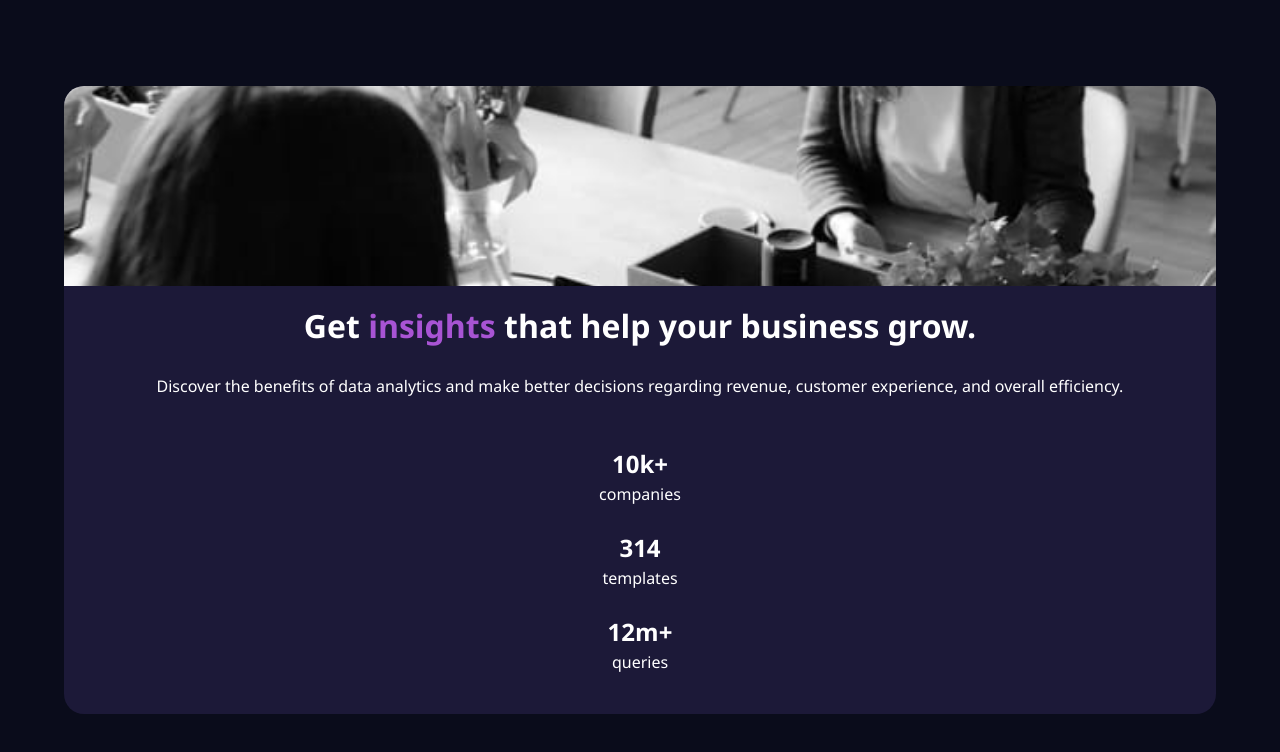
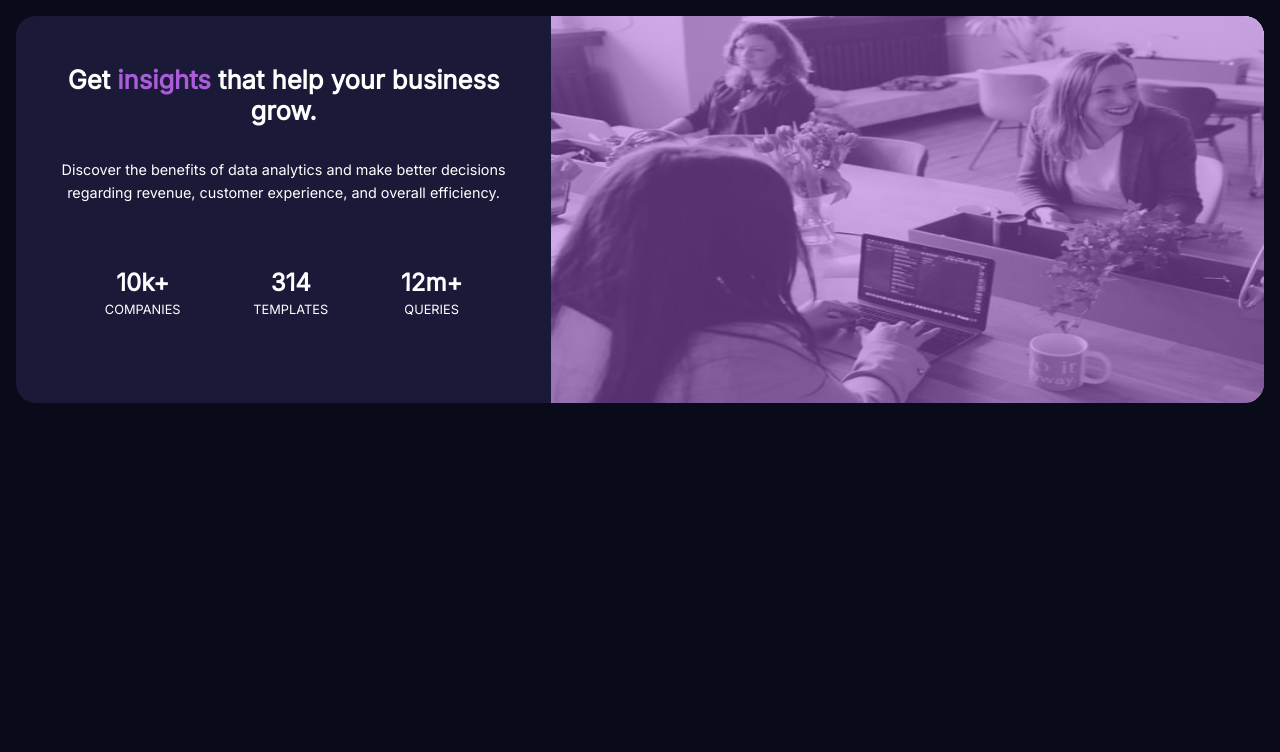
Before and after one commit to Tejeshwer25/stats-preview-card-component-main, a plain HTML site: page index.html in a window 1280 px wide. Drawn offline with Linux system fonts and the light colour scheme.

Commit message:
Challenge Completed

```diff
--- a/index.html
+++ b/index.html
@@ -20,7 +20,9 @@
 
   <body>
     <div class="container">
-      <div class="container-img"></div>
+      <div class="img-test">
+        <img src="./images/image-header-desktop.jpg" alt="" />
+      </div>
 
       <div class="container-text">
         <h1>Get <span>insights</span> that help your business grow.</h1>
@@ -29,7 +31,7 @@
           regarding revenue, customer experience, and overall efficiency.
         </p>
 
-        <div class="container-numbers">
+        <div class="container-stats">
           <div>
             <h2>10k+</h2>
             <p>companies</p>
--- a/styles.css
+++ b/styles.css
@@ -1,64 +1,99 @@
-* {
+@import url('https://fonts.googleapis.com/css2?family=Inter&display=swap');
+
+*{
     margin: 0;
     padding: 0;
-    box-sizing: border-box;
-    line-height: 1.5;
 }
 
 body {
-    background-color: #0A0C1B;
-    height: 100vh;
     color: #fff;
-    display: flex;
-    justify-content: center;
-    align-items: center;
-    font-family: 'Segoe UI', Tahoma, Geneva, Verdana, sans-serif;
+    background-color: hsl(233, 47%, 7%);
+    font-family: Inter;
 }
 
 .container {
-    background: #1C1938;
-    width: 90%;
+    background-color: hsl(244, 38%, 16%);
+    margin: 1rem;
     text-align: center;
+    min-width: 250px;
     border-radius: 20px;
-
 }
 
-.container-img {
-    background-image: url('./images/image-header-mobile.jpg');
-    background-repeat: no-repeat;
-    background-size: cover;
-    background-position: center;
-    width: 100%;
-    height: 25vh;
-    border-radius: 20px 20px 0px 0px;
+.container img,
+.img-test {
+  width: 100%;
+  background-image: url(./images/image-header-desktop.jpg);
+  background-size: cover;
+  height: 100%;
+  position: relative;
+  border-top-right-radius: 5px;
+  border-top-left-radius: 5px;
+  min-height: 200px;
 }
 
-.container-img ::after {
-    content: "";
-    width: 100%;
-    min-height: 25px;
-    background: #A854D4;
-    opacity: 0.5;
-    z-index: 2;
-    position: absolute;
+.img-test::after {
+  content: "";
+  background: hsla(277, 64%, 61%, 0.5);
+  top: 0;
+  left: 0;
+  width: 100%;
+  height: 100%;
+  display: block;
+  position: absolute;
+  border-top-right-radius: 5px;
+  border-top-left-radius: 5px;
 }
 
 .container-text {
-    padding: 1rem;
+    padding: 2rem 1rem;
+}
+
+.container-text > h1 {
+    font-size: 1.6rem;
+    margin: 1rem 0;
 }
 
 span {
-    color: #A854D4;
-}
-
-.container-text > h1 {
-    line-height: 1;
+    color: hsl(277, 64%, 61%)
 }
 
 .container-text > p {
-    padding: 1.5rem 0;
+    font-weight: 300;
+    margin: 2rem 0rem;
+    font-size: 0.9rem;
+    line-height: 1.6;
 }
 
-.container-numbers > div {
-    margin: 1.5rem 0;
+.container-stats > div{
+    margin: 2rem 0rem;
 }
+
+.container-stats p {
+    font-weight: 300;
+    text-transform: uppercase;
+    font-size: 0.8rem;
+    margin-top: 5px;
+}
+
+@media(min-width: 720px) {
+    .container {
+        display: flex;
+        flex-direction: row-reverse;
+    }
+
+    .container-stats {
+        display: flex;
+        justify-content: space-evenly;
+    }
+
+    .container img,
+    .img-test {
+        height: 387.4px;
+        border-radius: 0px 20px 20px 0px;
+    }
+
+    .img-test::after {
+        height: 100%;
+        border-radius: 0px 20px 20px 0px;
+    }
+}
```
